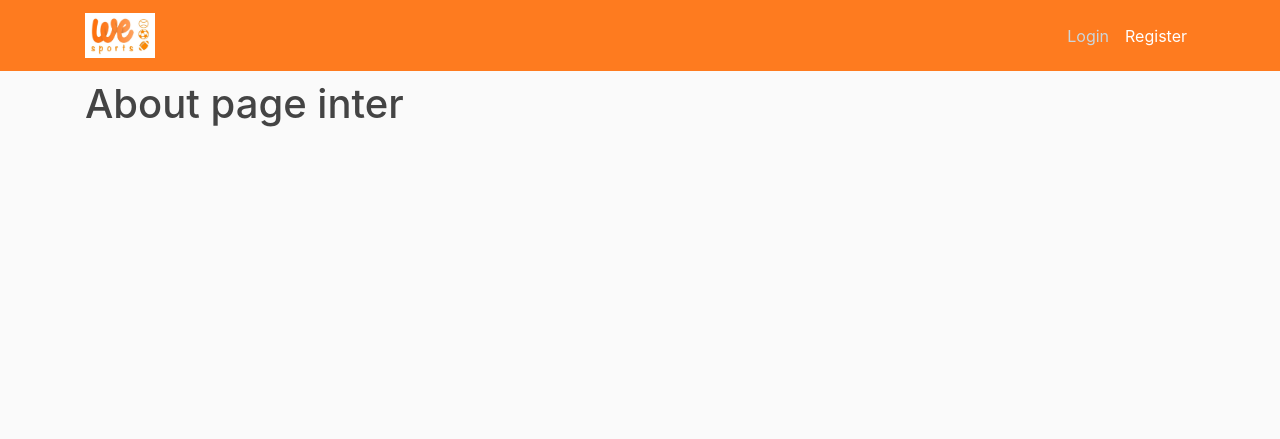
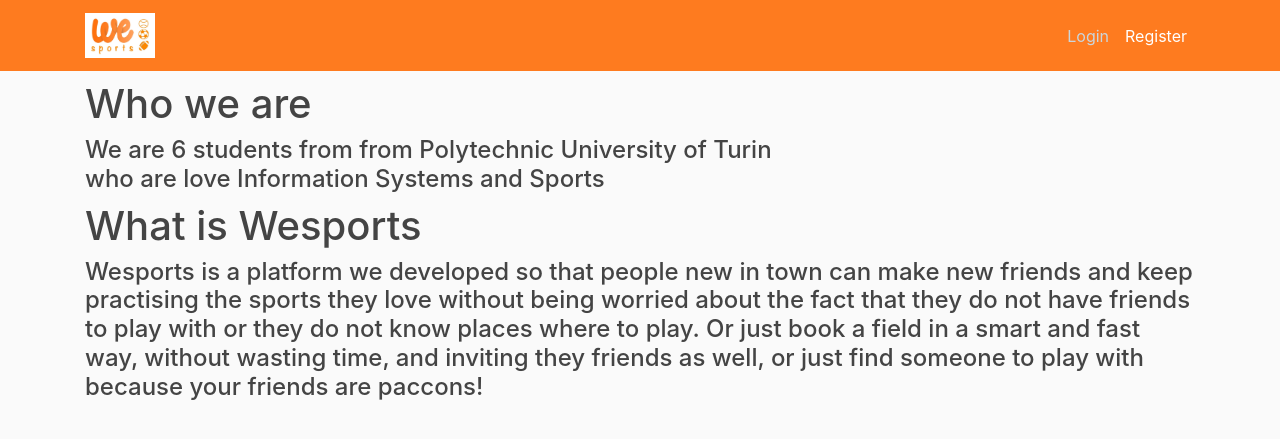
Before and after one commit to ddverce/weSport, a Flask app: page /about in a window 1280 px wide. Shown: the top 439 px of the page. Run offline with Flask 2, Linux system fonts and the light colour scheme; some libraries are stand-ins or nearby versions.

```diff
--- a/wesport/static/main.css
+++ b/wesport/static/main.css
@@ -30,7 +30,7 @@ h1, h2, h3, h4, h5, h6 {
   border: 1px solid #dddddd;
   border-radius: 3px;
   margin-bottom: 20px;
-  width: 300px;
+  width: 400px;
   text-overflow: ellipsis;
 }
 
--- a/wesport/templates/about.html
+++ b/wesport/templates/about.html
@@ -1,4 +1,18 @@
 {% extends "layout.html" %}
 {% block content %}
-        <h1>About page inter</h1>
+    <div class="container"></div>
+        <h1>Who we are</h1>
+        <h4>We are 6 students from from Polytechnic University of Turin who are love Information Systems and Sports</h4>
+    </div>
+    <div class="container">
+        <h1>What is Wesports</h1>
+        <h4>Wesports is a platform we developed so that people new in town can make new friends and keep practising the sports they love
+        without being worried about the fact that they do not have friends to play with or they do not know places where to play. Or just
+        book a field in a smart and fast way, without wasting time, and inviting they friends as well, or just find someone to play with
+         because your friends are paccons!</h4>
+    </div>
+    <div class="container">
+        <h1></h1>
+        <h4></h4>
+    </div>
 {% endblock content %}
--- a/wesport/templates/home.html
+++ b/wesport/templates/home.html
@@ -3,7 +3,7 @@
     {% if current_user.is_authenticated==false %}
             <div class="container">
             <h1><b>No more excuses not to play sports! </b></h1>
-            <h2>You're not alone! Play the sport you love and get to know new people</h2>
+            <h2>You're not alone! Play the sports you love and get to know new people!</h2>
             </div>
             <div class="container" >
             <h2>Check this out:</h2>
```
Also changed, not shown: wesport/templates/player_home.html (+8 -2 lines).
